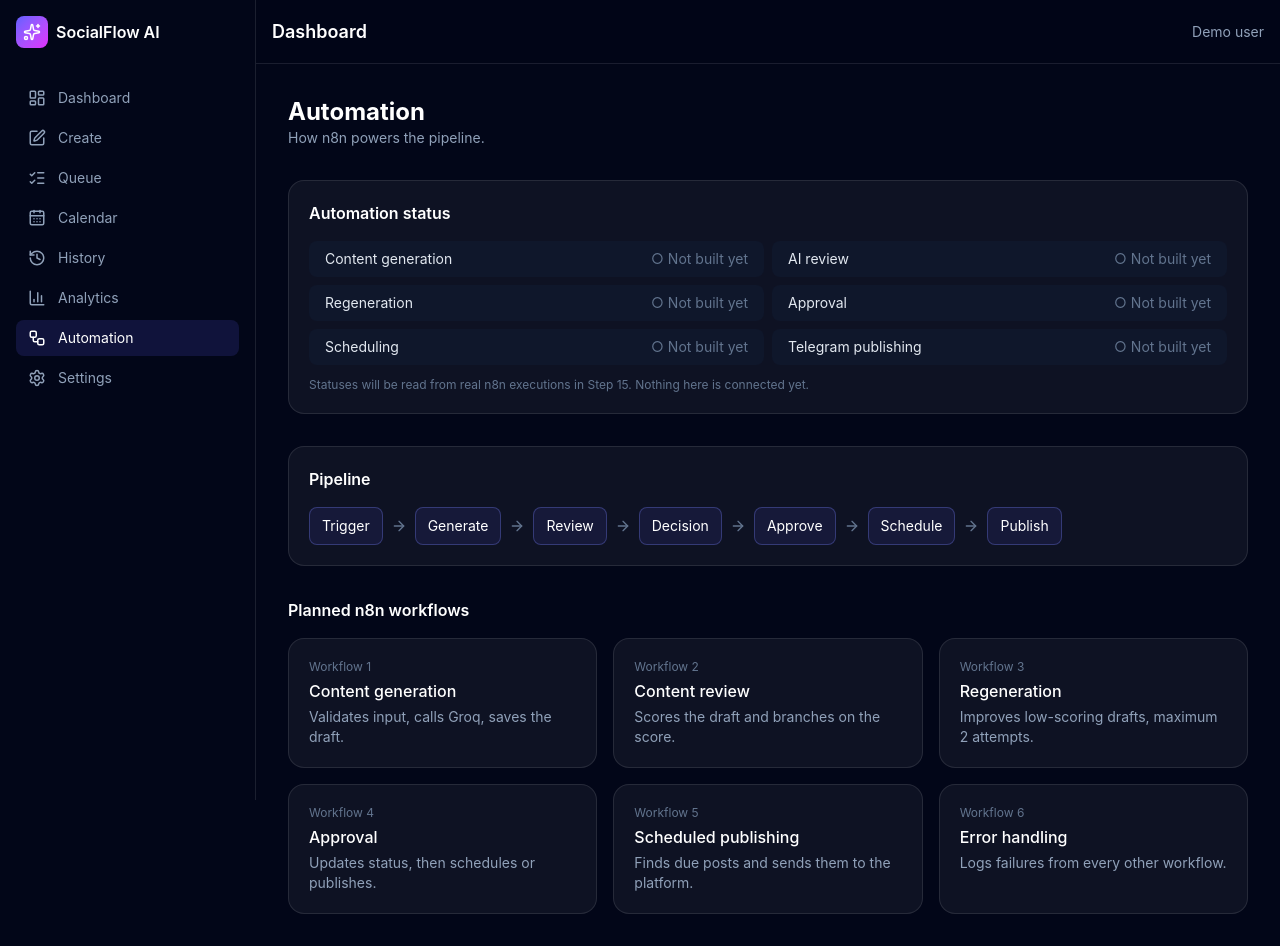
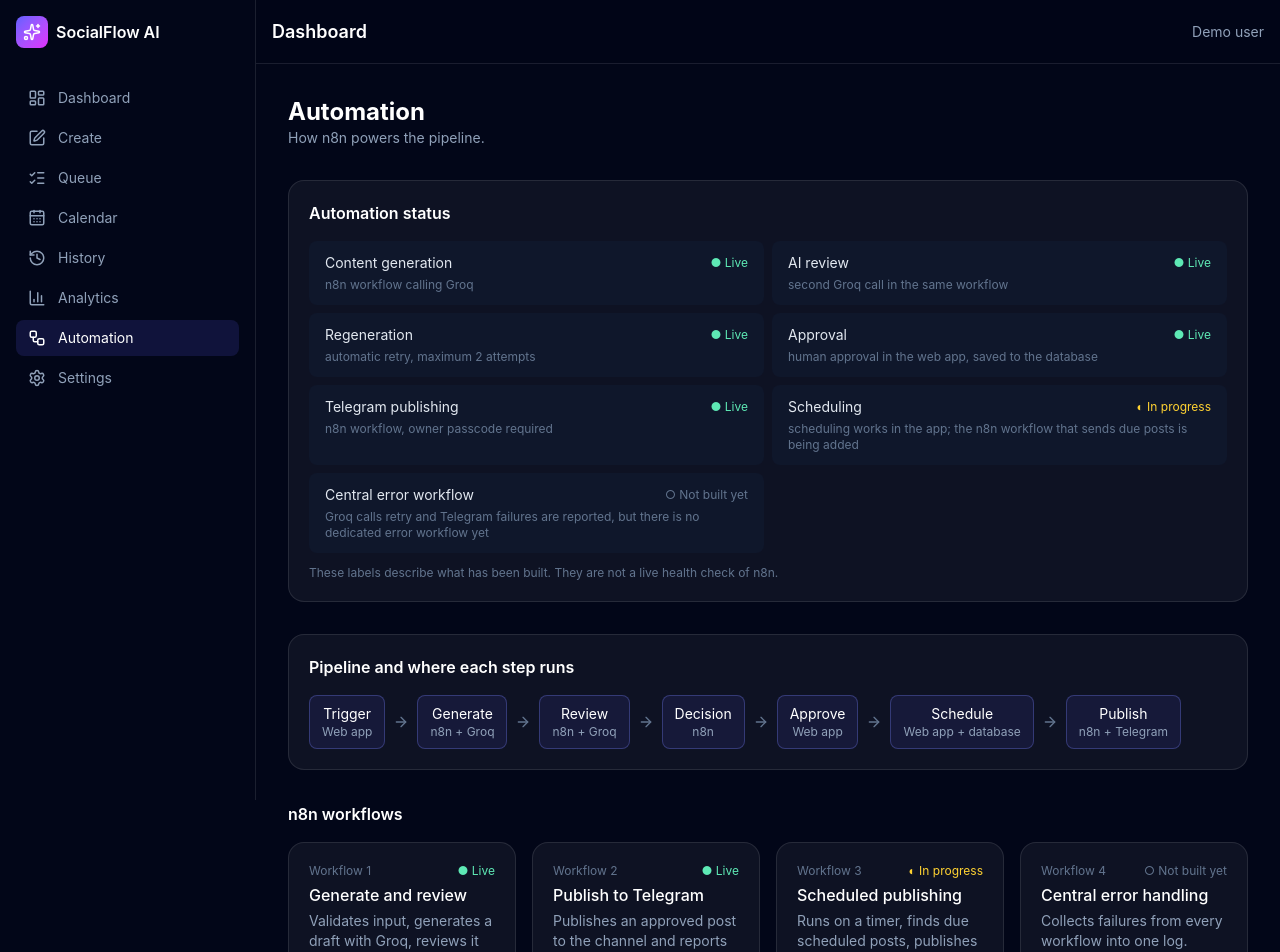
Before and after one commit to safa-kaware/socialflow-ai, a React (Vite) app in the folder frontend/: page /app/automation in a window 1280 px wide. Shown: the top 952 px of the page. Built offline with nearby package versions, Linux system fonts and the light colour scheme.

Commit message:
fixed the automation page

```diff
--- a/frontend/src/pages/app/Automation.jsx
+++ b/frontend/src/pages/app/Automation.jsx
@@ -1,25 +1,62 @@
 import { ArrowRight } from 'lucide-react'
 
+const STATE = {
+  live: { label: 'Live', cls: 'text-emerald-300', dot: '●' },
+  progress: { label: 'In progress', cls: 'text-amber-300', dot: '◐' },
+  planned: { label: 'Not built yet', cls: 'text-slate-500', dot: '○' },
+}
+
 const components = [
-  'Content generation',
-  'AI review',
-  'Regeneration',
-  'Approval',
-  'Scheduling',
-  'Telegram publishing',
-
+  { name: 'Content generation', state: 'live', note: 'n8n workflow calling Groq' },
+  { name: 'AI review', state: 'live', note: 'second Groq call in the same workflow' },
+  { name: 'Regeneration', state: 'live', note: 'automatic retry, maximum 2 attempts' },
+  { name: 'Approval', state: 'live', note: 'human approval in the web app, saved to the database' },
+  { name: 'Telegram publishing', state: 'live', note: 'n8n workflow, owner passcode required' },
+  { name: 'Scheduling', state: 'progress', note: 'scheduling works in the app; the n8n workflow that sends due posts is being added' },
+  { name: 'Central error workflow', state: 'planned', note: 'Groq calls retry and Telegram failures are reported, but there is no dedicated error workflow yet' },
 ]
 
-const pipeline = ['Trigger', 'Generate', 'Review', 'Decision', 'Approve', 'Schedule', 'Publish']
+const pipeline = [
+  { step: 'Trigger', where: 'Web app' },
+  { step: 'Generate', where: 'n8n + Groq' },
+  { step: 'Review', where: 'n8n + Groq' },
+  { step: 'Decision', where: 'n8n' },
+  { step: 'Approve', where: 'Web app' },
+  { step: 'Schedule', where: 'Web app + database' },
+  { step: 'Publish', where: 'n8n + Telegram' },
+]
 
 const workflows = [
-  { name: 'Content generation', text: 'Validates input, calls Groq, saves the draft.' },
-  { name: 'Content review', text: 'Scores the draft and branches on the score.' },
-  { name: 'Regeneration', text: 'Improves low-scoring drafts, maximum 2 attempts.' },
-  { name: 'Approval', text: 'Updates status, then schedules or publishes.' },
-  { name: 'Scheduled publishing', text: 'Finds due posts and sends them to the platform.' },
-  { name: 'Error handling', text: 'Logs failures from every other workflow.' },
+  {
+    name: 'Generate and review',
+    state: 'live',
+    text: 'Validates input, generates a draft with Groq, reviews it with a second call, retries low-scoring drafts up to 2 times, and returns the draft with its scores.',
+  },
+  {
+    name: 'Publish to Telegram',
+    state: 'live',
+    text: 'Publishes an approved post to the channel and reports success or failure honestly.',
+  },
+  {
+    name: 'Scheduled publishing',
+    state: 'progress',
+    text: 'Runs on a timer, finds due scheduled posts, publishes them and records the result.',
+  },
+  {
+    name: 'Central error handling',
+    state: 'planned',
+    text: 'Collects failures from every workflow into one log.',
+  },
 ]
+
+function Status({ state }) {
+  const s = STATE[state]
+  return (
+    <span className={`shrink-0 text-xs ${s.cls}`}>
+      {s.dot} {s.label}
+    </span>
+  )
+}
 
 export default function Automation() {
   return (
@@ -33,25 +70,29 @@ export default function Automation() {
         <h2 className="font-semibold text-white">Automation status</h2>
         <ul className="mt-4 grid gap-2 sm:grid-cols-2">
           {components.map((c) => (
-            <li key={c} className="flex items-center justify-between rounded-lg bg-slate-900 px-4 py-2 text-sm">
-              <span className="text-slate-200">{c}</span>
-              <span className="text-slate-500">○ Not built yet</span>
+            <li key={c.name} className="rounded-lg bg-slate-900 px-4 py-3 text-sm">
+              <div className="flex items-center justify-between gap-3">
+                <span className="text-slate-200">{c.name}</span>
+                <Status state={c.state} />
+              </div>
+              <p className="mt-1 text-xs text-slate-500">{c.note}</p>
             </li>
           ))}
         </ul>
         <p className="mt-3 text-xs text-slate-500">
-          Statuses will be read from real n8n executions in Step 15. Nothing here is connected yet.
+          These labels describe what has been built. They are not a live health check of n8n.
         </p>
       </div>
 
       <div className="rounded-2xl border border-white/10 bg-white/5 p-5">
-        <h2 className="font-semibold text-white">Pipeline</h2>
+        <h2 className="font-semibold text-white">Pipeline and where each step runs</h2>
         <div className="mt-4 flex flex-wrap items-center gap-2">
-          {pipeline.map((step, i) => (
-            <div key={step} className="flex items-center gap-2">
-              <span className="rounded-lg border border-indigo-400/30 bg-indigo-500/10 px-3 py-2 text-sm text-white">
-                {step}
-              </span>
+          {pipeline.map((p, i) => (
+            <div key={p.step} className="flex items-center gap-2">
+              <div className="rounded-lg border border-indigo-400/30 bg-indigo-500/10 px-3 py-2 text-center">
+                <p className="text-sm text-white">{p.step}</p>
+                <p className="text-xs text-slate-400">{p.where}</p>
+              </div>
               {i < pipeline.length - 1 && <ArrowRight size={16} className="text-slate-500" />}
             </div>
           ))}
@@ -59,11 +100,14 @@ export default function Automation() {
       </div>
 
       <div>
-        <h2 className="font-semibold text-white">Planned n8n workflows</h2>
-        <div className="mt-4 grid gap-4 sm:grid-cols-2 lg:grid-cols-3">
+        <h2 className="font-semibold text-white">n8n workflows</h2>
+        <div className="mt-4 grid gap-4 sm:grid-cols-2 lg:grid-cols-4">
           {workflows.map((w, i) => (
             <div key={w.name} className="rounded-2xl border border-white/10 bg-white/5 p-5">
-              <p className="text-xs text-slate-500">Workflow {i + 1}</p>
+              <div className="flex items-center justify-between">
+                <p className="text-xs text-slate-500">Workflow {i + 1}</p>
+                <Status state={w.state} />
+              </div>
               <p className="mt-1 font-medium text-white">{w.name}</p>
               <p className="mt-1 text-sm text-slate-400">{w.text}</p>
             </div>
```
